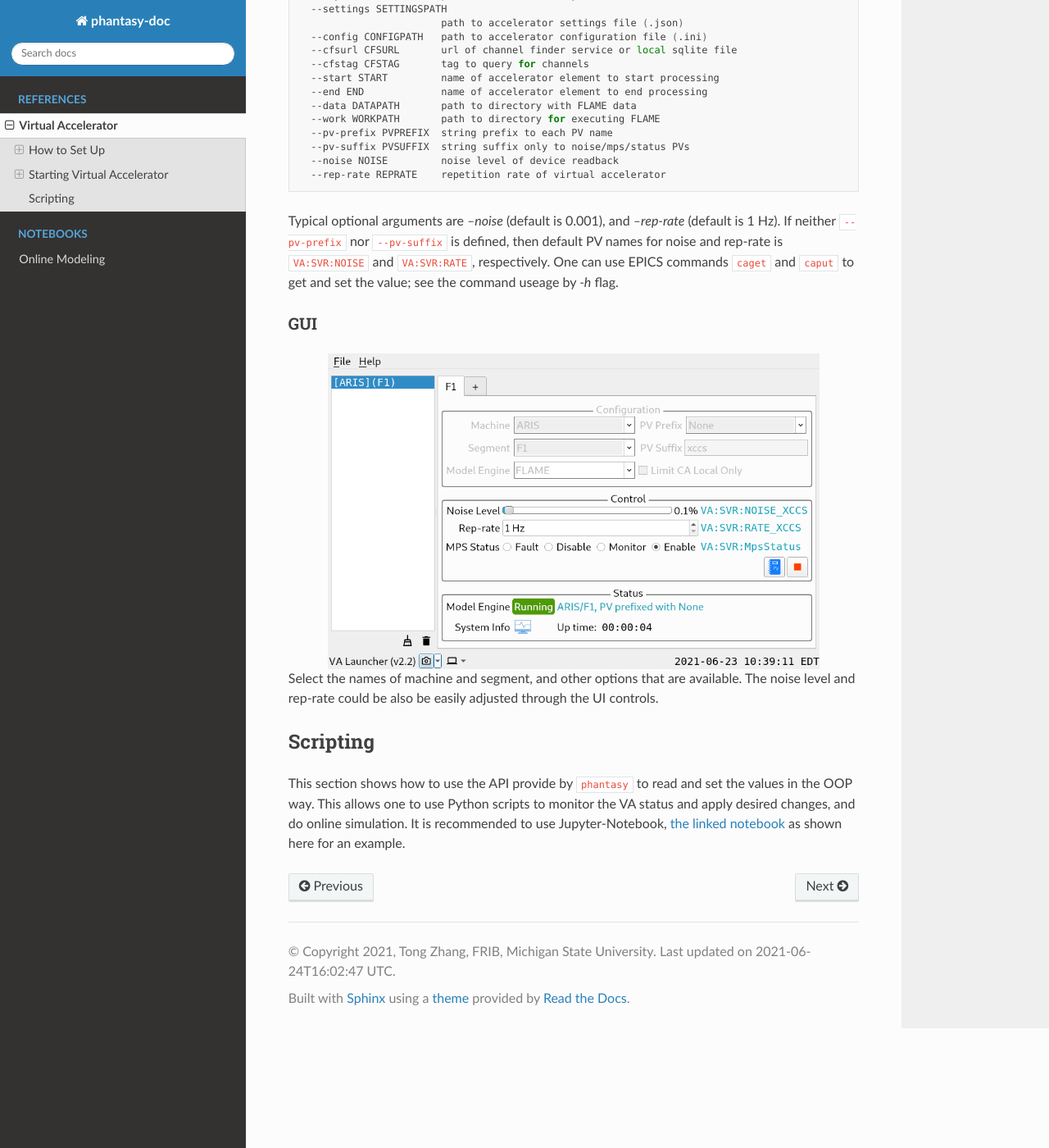
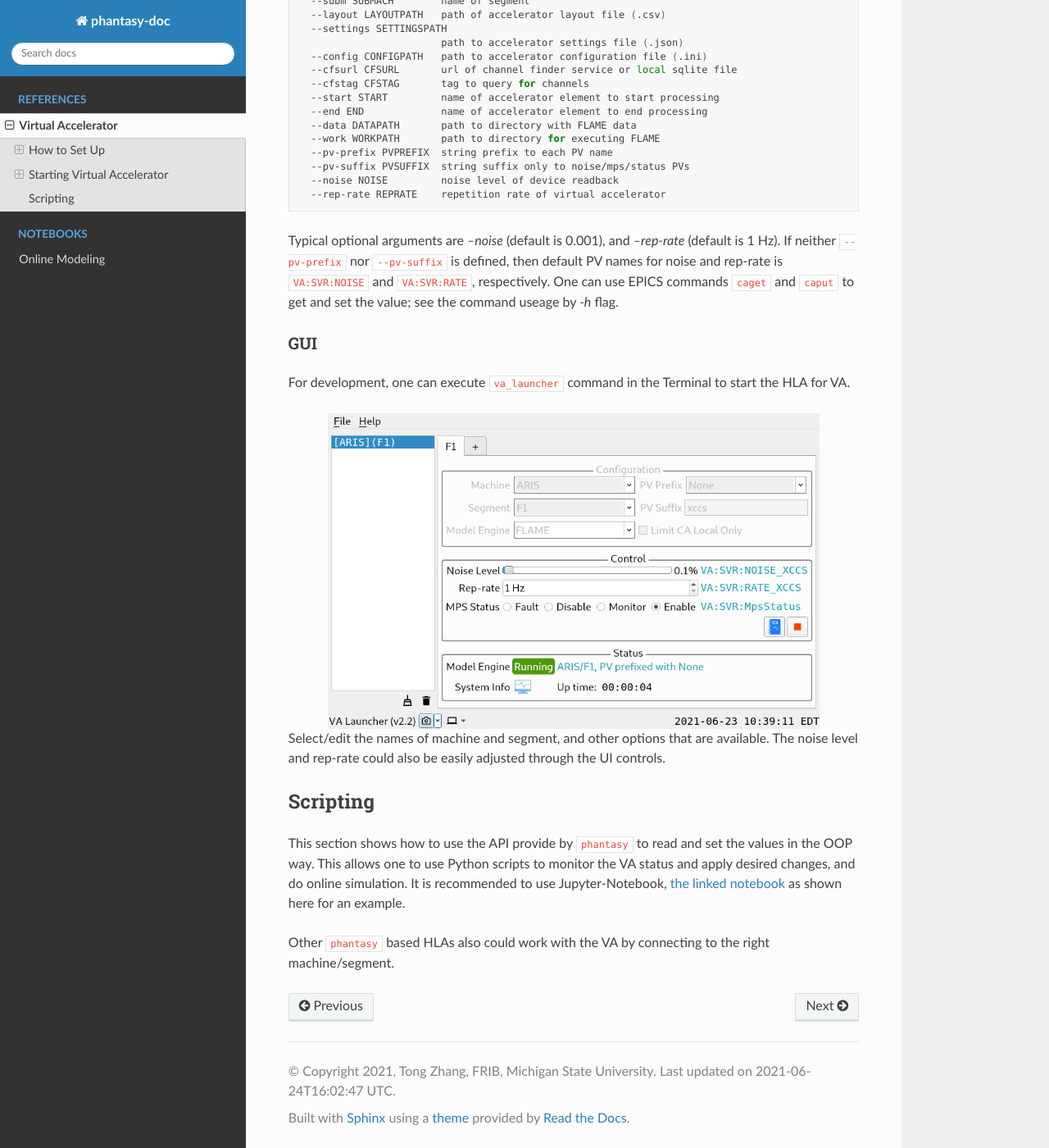
Before and after one commit to archman/phantasy-doc, a Sphinx documentation site: the page built from source/va.rst, in a window 1280 px wide and 1400 px high, scrolled down 2235 px. Shown: the whole window at 82% size. Built offline with Sphinx 7.4.7 and the Read the Docs theme 2.0.0, drawn with Linux system fonts in a browser that asks for light colours; some of the changed text lies outside the part shown.

Commit message:
REF: Update va page.

```diff
--- a/source/va.rst
+++ b/source/va.rst
@@ -70,8 +70,8 @@
 Starting Virtual Accelerator
 ----------------------------
 
-There are two ways (CLI and GUI) to start the VA. One is using the ``flame-vastart`` tool of ``phantasy``.
-The other is via the ``va_launcher`` HLA of ``phantasy-apps``.
+There are two ways, i.e. through command line interface (CLI) and graphical user interface (GUI) to start the VA.
+One is using the ``flame-vastart`` tool of ``phantasy``, the other is via the ``va_launcher`` HLA of ``phantasy-apps``.
 
 
 CLI
@@ -129,12 +129,15 @@
 GUI
 ^^^
 
+For development, one can execute ``va_launcher`` command in the Terminal to
+start the HLA for VA.
+
 .. image:: ./images/va_launcher.png
     :align: center
     :width: 600px
 
-Select the names of machine and segment, and other options that are available.
-The noise level and rep-rate could be also be easily adjusted through the UI controls.
+Select/edit the names of machine and segment, and other options that are available.
+The noise level and rep-rate could also be easily adjusted through the UI controls.
 
 Scripting
 ---------
@@ -142,3 +145,6 @@
 This section shows how to use the API provide by ``phantasy`` to read and set the values in the OOP way.
 This allows one to use Python scripts to monitor the VA status and apply desired changes, and do online simulation.
 It is recommended to use Jupyter-Notebook, :ref:`the linked notebook<Online modeling>` as shown here for an example.
+
+Other ``phantasy`` based HLAs also could work with the VA by connecting to
+the right machine/segment.
```
